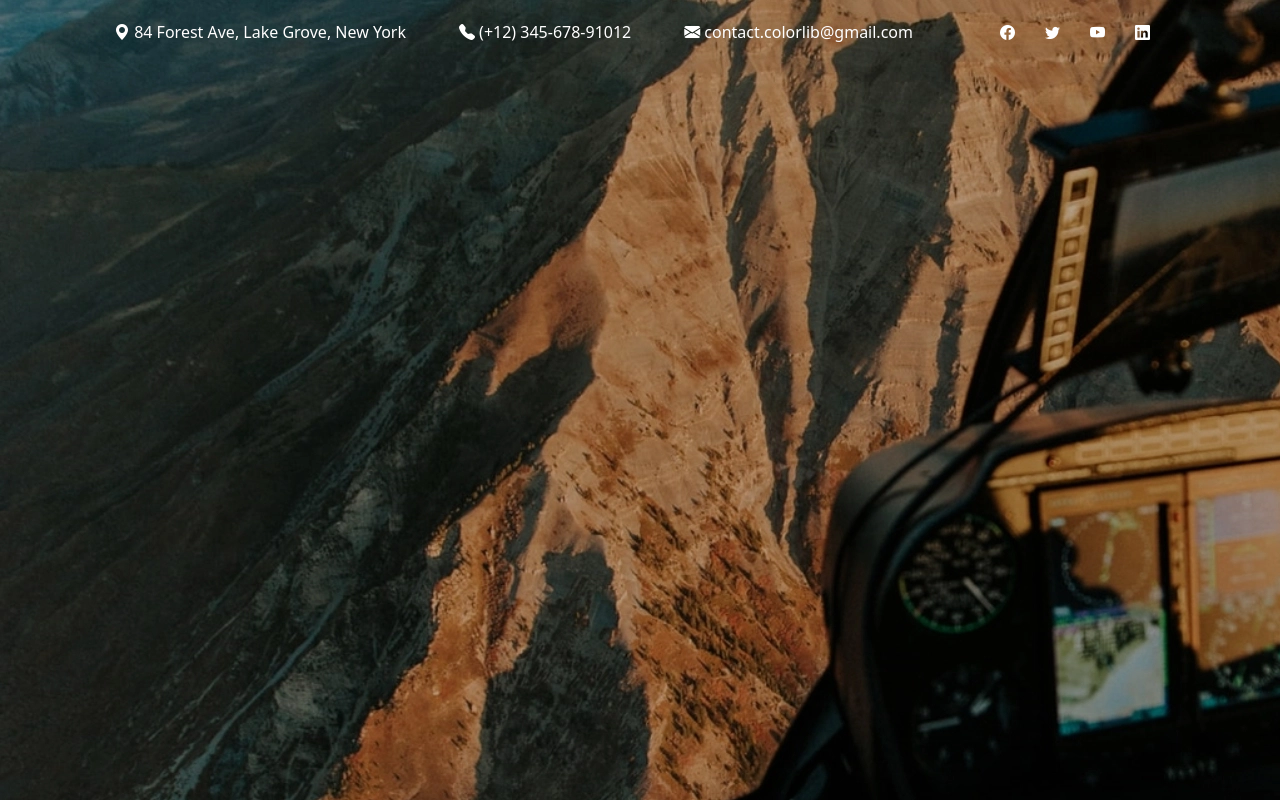
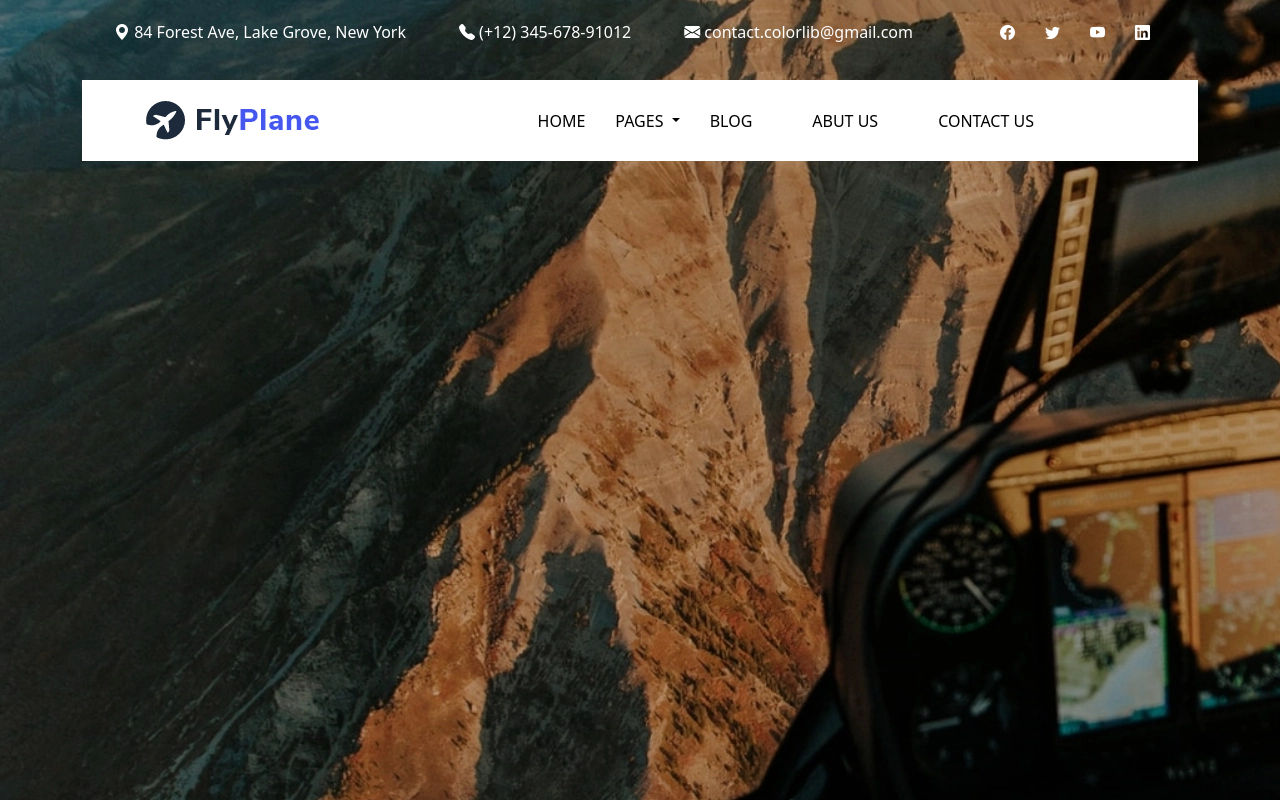
Before and after one commit to tahemeena/FlyPlane, a plain HTML site: page index.html in a window 1280 px wide. Drawn offline with nearby package versions, Linux system fonts and the light colour scheme.

Commit message:
navbar implemented

```diff
--- a/index.html
+++ b/index.html
@@ -26,7 +26,8 @@
                     <div class="header-details col-lg-9">
                         <ul class="details">
 
-                            <li class="address"><i class="bi bi-geo-alt-fill"></i> 84 Forest Ave, Lake Grove, New York</li>
+                            <li class="address"><i class="bi bi-geo-alt-fill"></i> 84 Forest Ave, Lake Grove, New York
+                            </li>
                             <li class="address"><i class="bi bi-telephone-fill"></i> (+12) 345-678-91012</li>
                             <li class="address"><i class="bi bi-envelope-fill"></i> contact.colorlib@gmail.com</li>
                         </ul>
@@ -45,7 +46,36 @@
             </div>
             <div class="header-options">
                 <div class="container">
-                    <div class="row">
+                    <div class="row nav-row">
+
+
+                        <div class="col-lg-3">
+                            <div class="logo">
+                                <a href="#"><img src="./logo.webp" alt="logo pic"></div>
+                            </a>
+                        </div>
+                        <div class="col-lg-9">
+                            <div class="navbar">
+                                <ul class="navigation">
+                                    <li class="item" class="active"><a href="#">Home</a></li>
+                                    <div class="dropdown">
+                                        <a class=" dropdown-toggle" href="#" role="button" id="dropdownMenuLink" data-bs-toggle="dropdown" aria-expanded="false">
+                                             Pages
+                                            </a>
+
+                                        <ul class="dropdown-menu" aria-labelledby="dropdownMenuLink">
+                                            <li><a class="dropdown-item" href="#">Places</a></li>
+                                            <li><a class="dropdown-item" href="#">Places Details</a></li>
+                                            <li><a class="dropdown-item" href="#">Blog etails</a></li>
+                                        </ul>
+                                    </div>
+                                    </li>
+                                    <li class="item"><a href="#">Blog</a></li>
+                                    <li class="item"><a href="#">Abut Us</a></li>
+                                    <li class="item"><a href="#">Contact Us</a></li>
+                                </ul>
+                            </div>
+                        </div>
 
                     </div>
                 </div>
--- a/style.css
+++ b/style.css
@@ -53,3 +53,49 @@
     margin-right: 30px;
     font-size: 15px;
 }
+
+.logo img {
+    max-width: 100%;
+    padding: 20px;
+}
+
+.nav-row {
+    background-color: #fff;
+    align-items: center;
+    padding-left: 30px;
+}
+
+.navbar {
+    justify-content: space-around;
+    margin-right: 10px;
+}
+
+.navigation {
+    display: flex;
+    flex-direction: row;
+    padding: 0;
+    margin: 0;
+}
+
+.navigation .item a {
+    padding: 33px 30px 26px;
+    text-transform: uppercase;
+    color: black;
+    font-weight: 500;
+    text-decoration: none;
+}
+
+ul li a:hover {
+    background: rgba(29, 42, 59, .1);
+}
+
+.dropdown a {
+    text-transform: uppercase;
+    color: black;
+    font-weight: 500;
+    text-decoration: none;
+}
+
+.dropdown ul li a:hover {
+    background: rgba(29, 42, 59, .1);
+}
```
